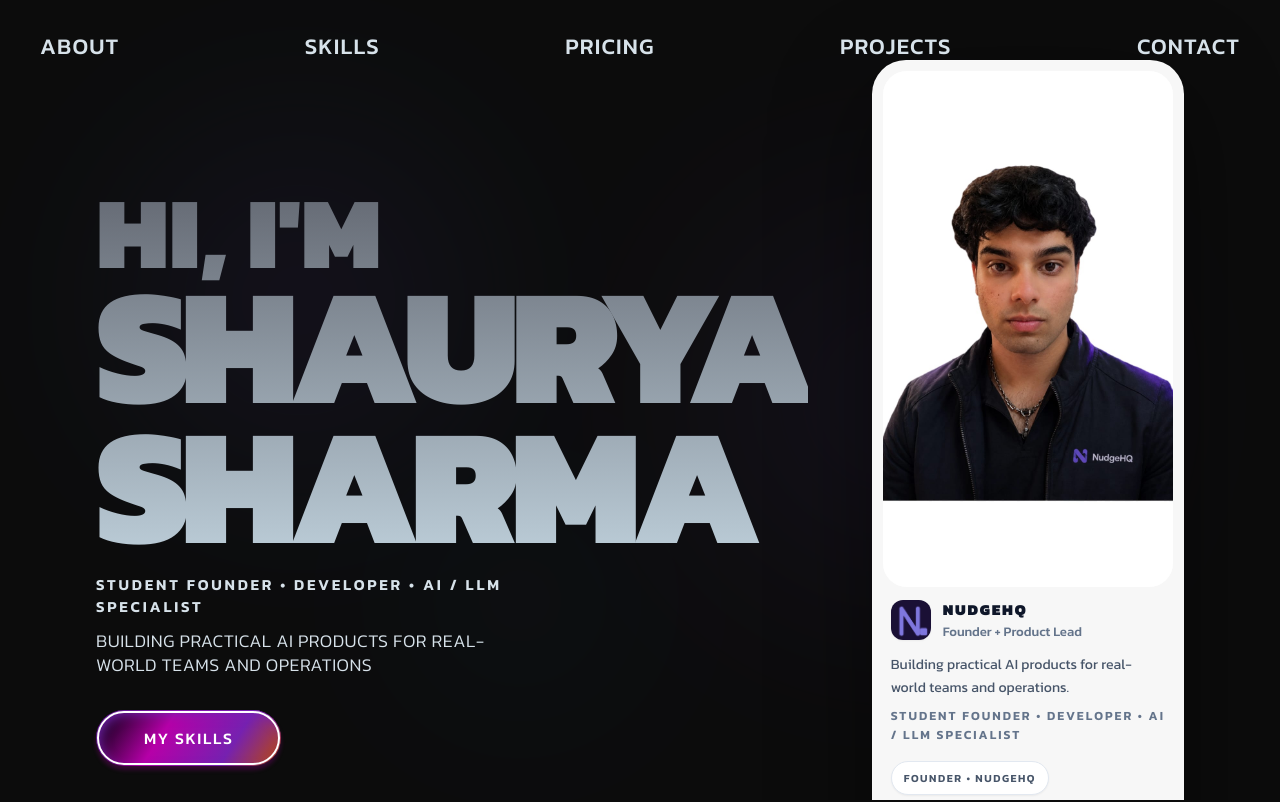
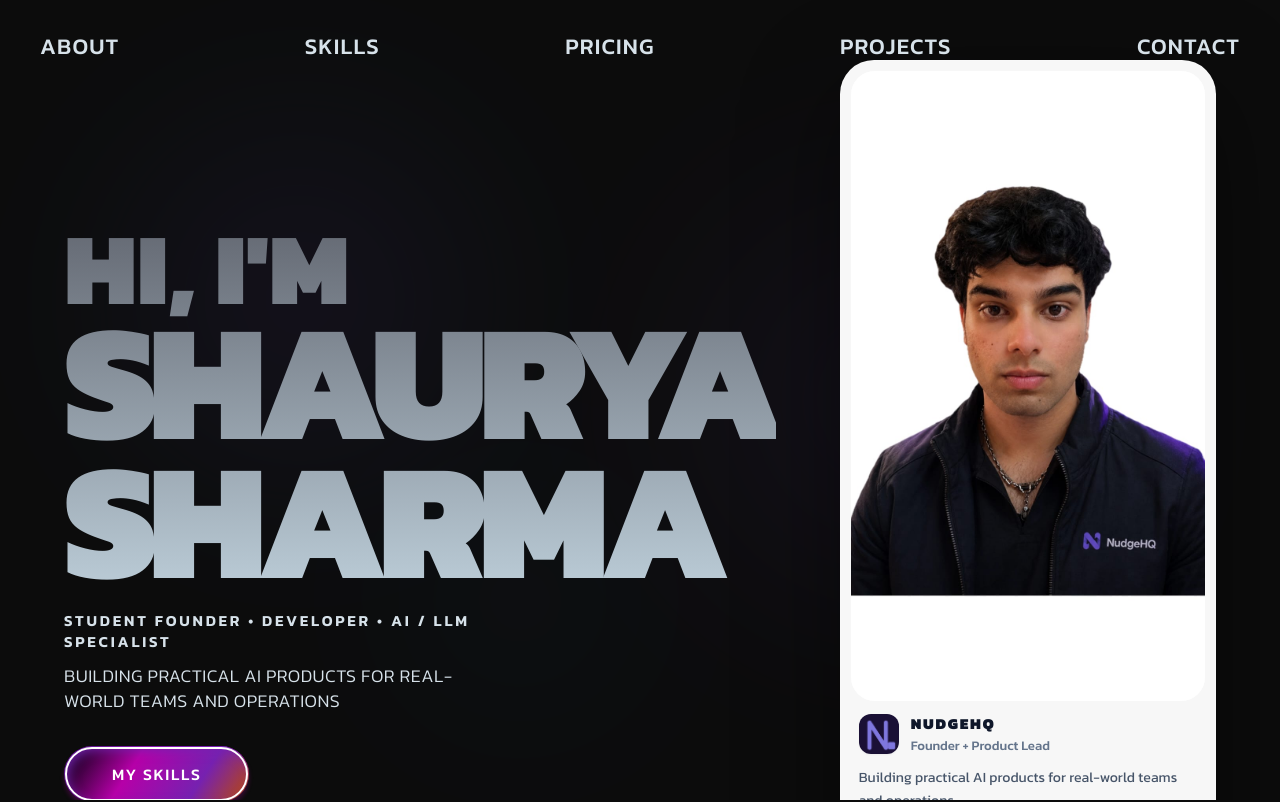
Before and after one commit to rishh4real/portfolio, a React (Vite) app: page / in a window 1280 px wide. Shown: the top 802 px of the page. Built offline with nearby package versions, Linux system fonts and the light colour scheme.

Commit message:
Restore wider hero banner placement

```diff
--- a/src/sections/HeroSection.tsx
+++ b/src/sections/HeroSection.tsx
@@ -62,7 +62,7 @@
       </FadeIn>
 
       {/* ── MAIN CONTENT: text + profile card ── */}
-      <div className="relative z-10 flex flex-1 items-center px-6 pb-10 md:px-16 md:pb-14 lg:px-24">
+      <div className="relative z-10 flex flex-1 items-center px-6 pb-10 md:px-12 md:pb-14 lg:px-14 xl:px-16">
         {/* ── LEFT: Big heading + subtitle + CTA ── */}
         <div className="relative z-10 flex max-w-4xl flex-1 flex-col justify-center">
           <FadeIn delay={0.1} y={30}>
@@ -114,7 +114,7 @@
         <FadeIn
           delay={0.25}
           y={30}
-          className="relative ml-12 hidden w-[min(30vw,380px)] self-center md:block lg:ml-16 lg:w-[min(27vw,350px)] lg:translate-x-2"
+          className="relative ml-auto hidden w-[min(32vw,430px)] self-center md:block lg:ml-16 lg:w-[min(30vw,410px)] lg:translate-x-8 xl:translate-x-16"
         >
           <div className="rounded-[34px] border border-white/10 bg-[#f7f7f7] p-2.5 shadow-[0_30px_100px_rgba(0,0,0,0.45)]">
             <div className="overflow-hidden rounded-[24px] bg-white">
```
